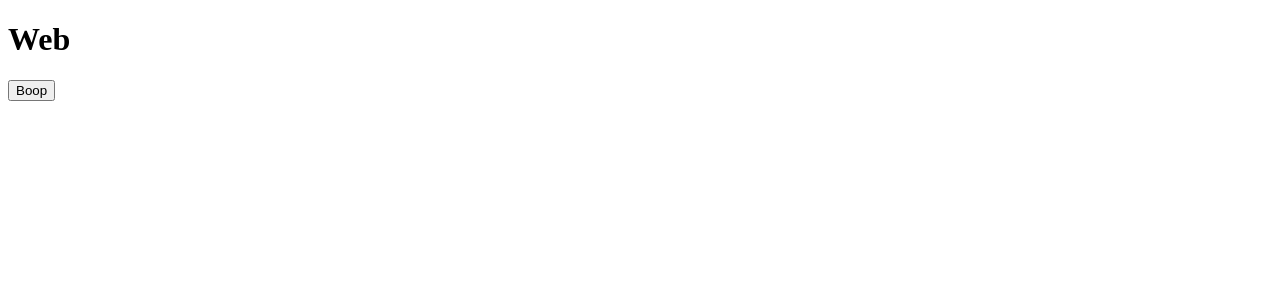
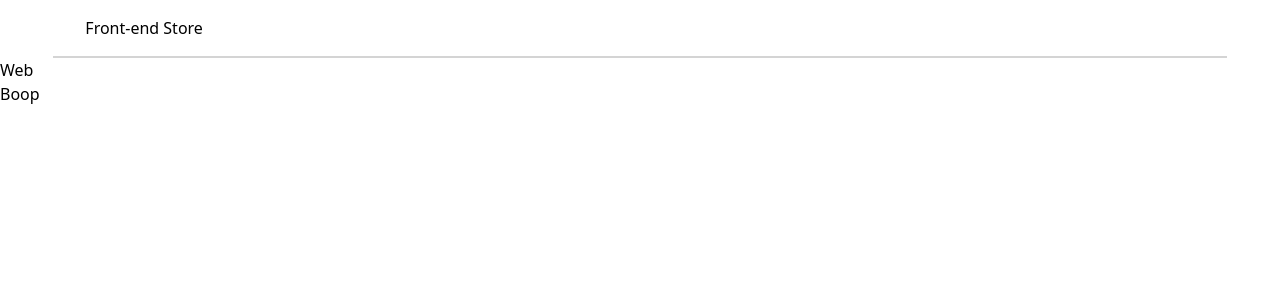
Before and after one commit to CerealPlayer/templates, a Next.js app in the folder templates/frontendstore/: page / in a window 1280 px wide. Shown: the top 300 px of the page. Built offline with nearby package versions, Linux system fonts and the light colour scheme.

Commit message:
Added tailwind and started working on fe store

```diff
--- /dev/null
+++ b/templates/frontendstore/components/layout/Header.tsx
@@ -0,0 +1,7 @@
+export default function Header() {
+  return <header className="w-11/12 max-w-7xl mx-auto">
+    <div className="border-b-2 border-b-neutral-300 px-8 py-4">
+      <h1>Front-end Store</h1>
+    </div>
+  </header>;
+}
--- /dev/null
+++ b/templates/frontendstore/components/layout/Layout.tsx
@@ -0,0 +1,11 @@
+import { ReactNode } from "react";
+import Header from "./Header";
+
+export default function Layout({ children }: { children: ReactNode }) {
+  return (
+    <>
+      <Header />
+      {children}
+    </>
+  );
+}
--- /dev/null
+++ b/templates/frontendstore/pages/_app.tsx
@@ -0,0 +1,14 @@
+import { AppProps } from "next/app";
+import Layout from "../components/layout/Layout";
+
+import "../styles/globals.css";
+
+function MyApp({ Component, pageProps }: AppProps) {
+  return (
+    <Layout>
+      <Component {...pageProps} />
+    </Layout>
+  );
+}
+
+export default MyApp;
--- /dev/null
+++ b/templates/frontendstore/postcss.config.js
@@ -0,0 +1,6 @@
+module.exports = {
+  plugins: {
+    tailwindcss: {},
+    autoprefixer: {},
+  },
+}
--- /dev/null
+++ b/templates/frontendstore/styles/globals.css
@@ -0,0 +1,3 @@
+@tailwind base;
+@tailwind components;
+@tailwind utilities;
--- /dev/null
+++ b/templates/frontendstore/tailwind.config.js
@@ -0,0 +1,10 @@
+module.exports = {
+  content: [
+    "./pages/**/*.{js,ts,jsx,tsx}",
+    "./components/**/*.{js,ts,jsx,tsx}",
+  ],
+  theme: {
+    extend: {},
+  },
+  plugins: [],
+}
```
Also changed, not shown: templates/frontendstore/package.json (+8 -4 lines), package.json (line endings or trailing spaces), 1 other file (tests, documents, lock files or other folders).
